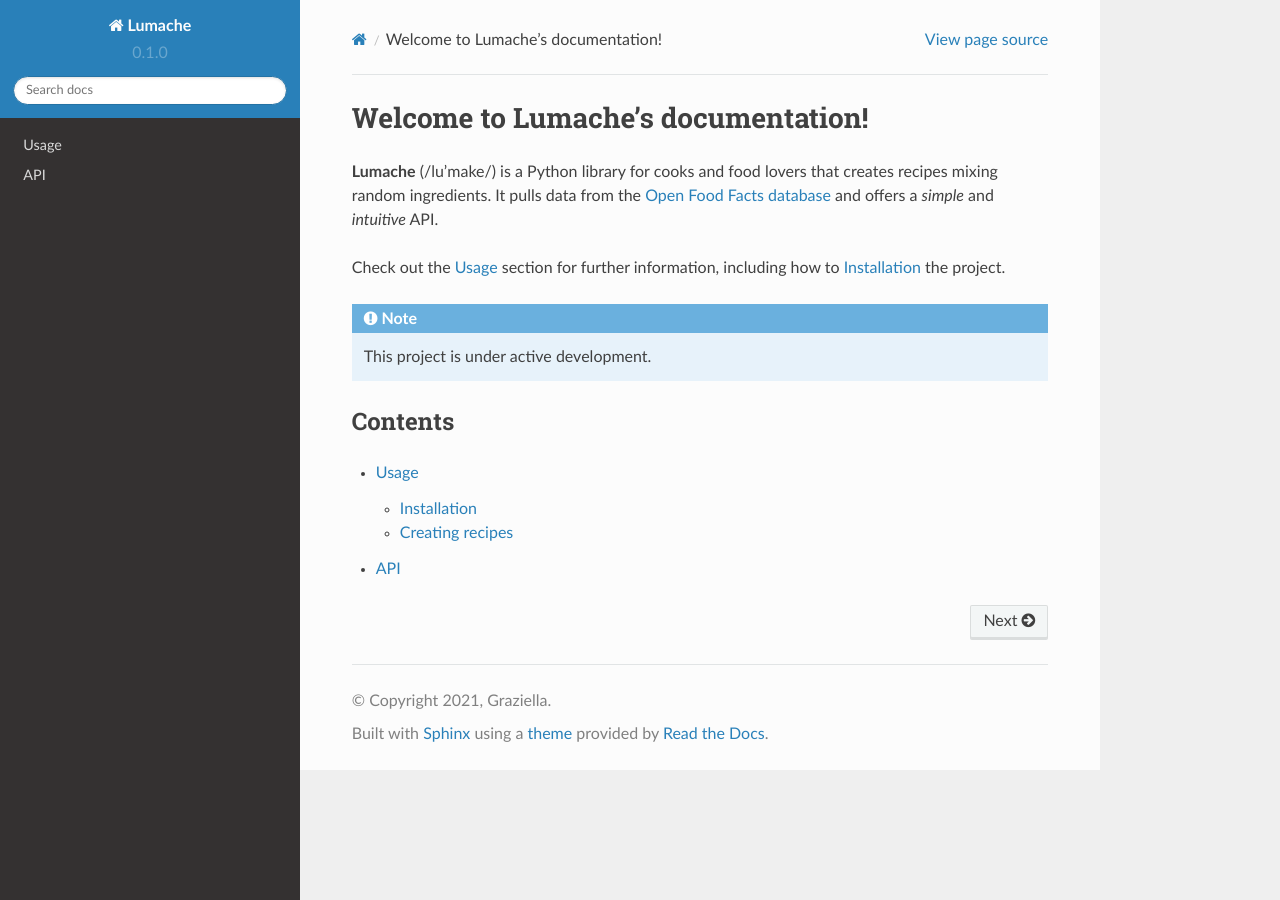
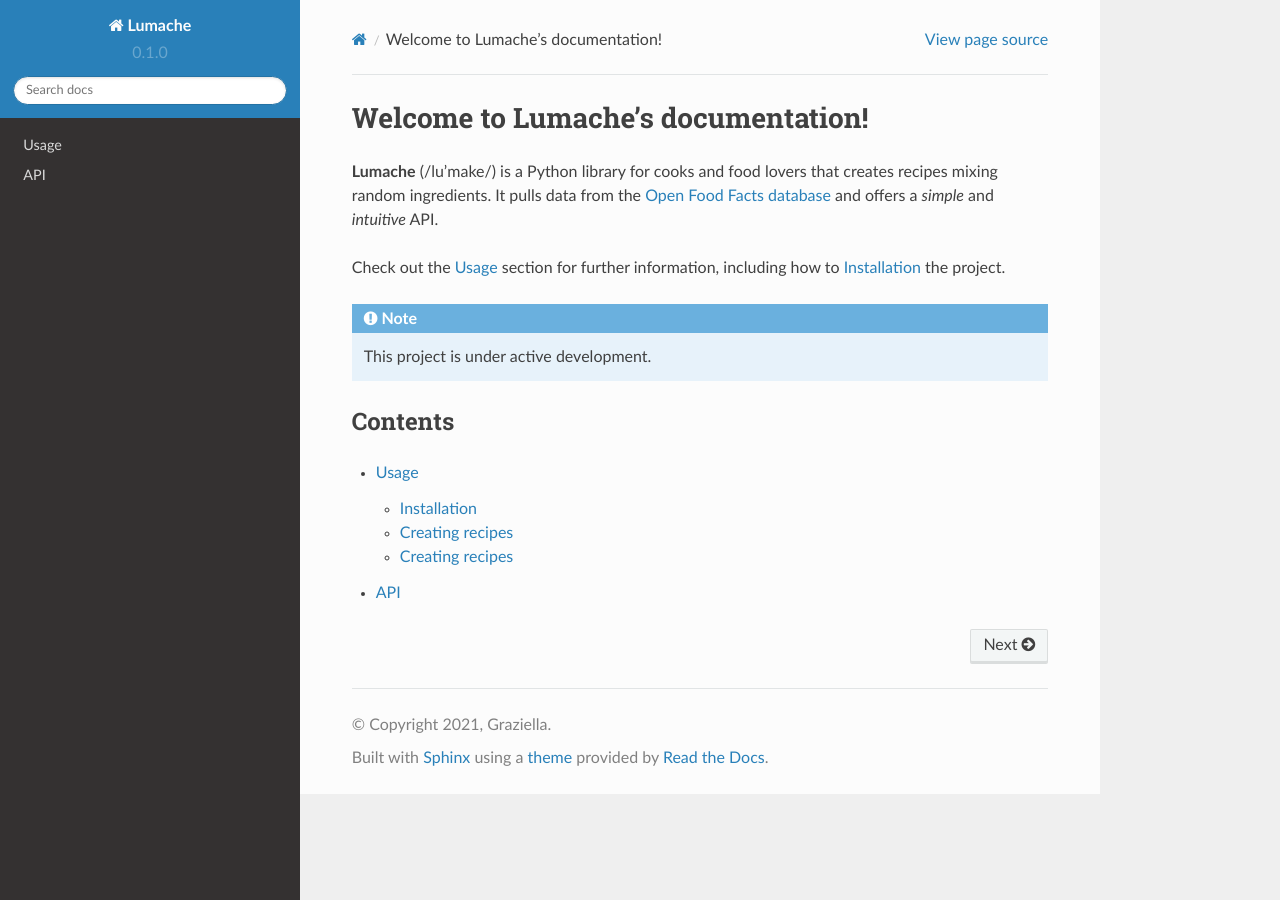
Before and after one commit to MerlinXE/123, a Sphinx documentation site: the page built from docs/source/index.rst, in a window 1280 px wide. Built offline with Sphinx 7.4.7 and the Read the Docs theme 2.0.0, drawn with Linux system fonts in a browser that asks for light colours.

Commit message:
Update usage.rst

```diff
--- a/docs/source/usage.rst
+++ b/docs/source/usage.rst
@@ -31,3 +31,10 @@ For example:
 >>> import lumache
 >>> lumache.get_random_ingredients()
 ['shells', 'gorgonzola', 'parsley']
+
+
+
+Creating recipes
+----------------
+
+merlinxe
```
